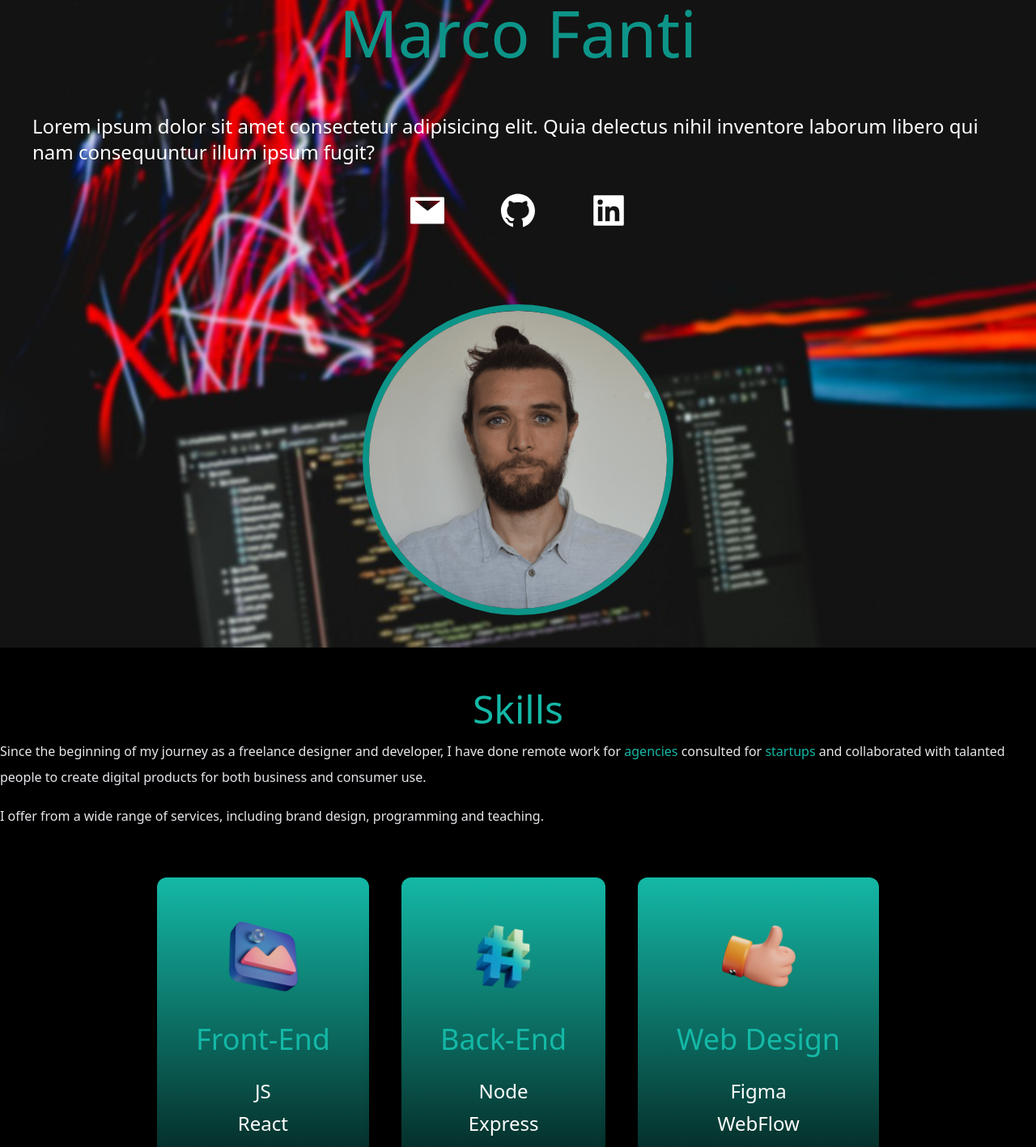
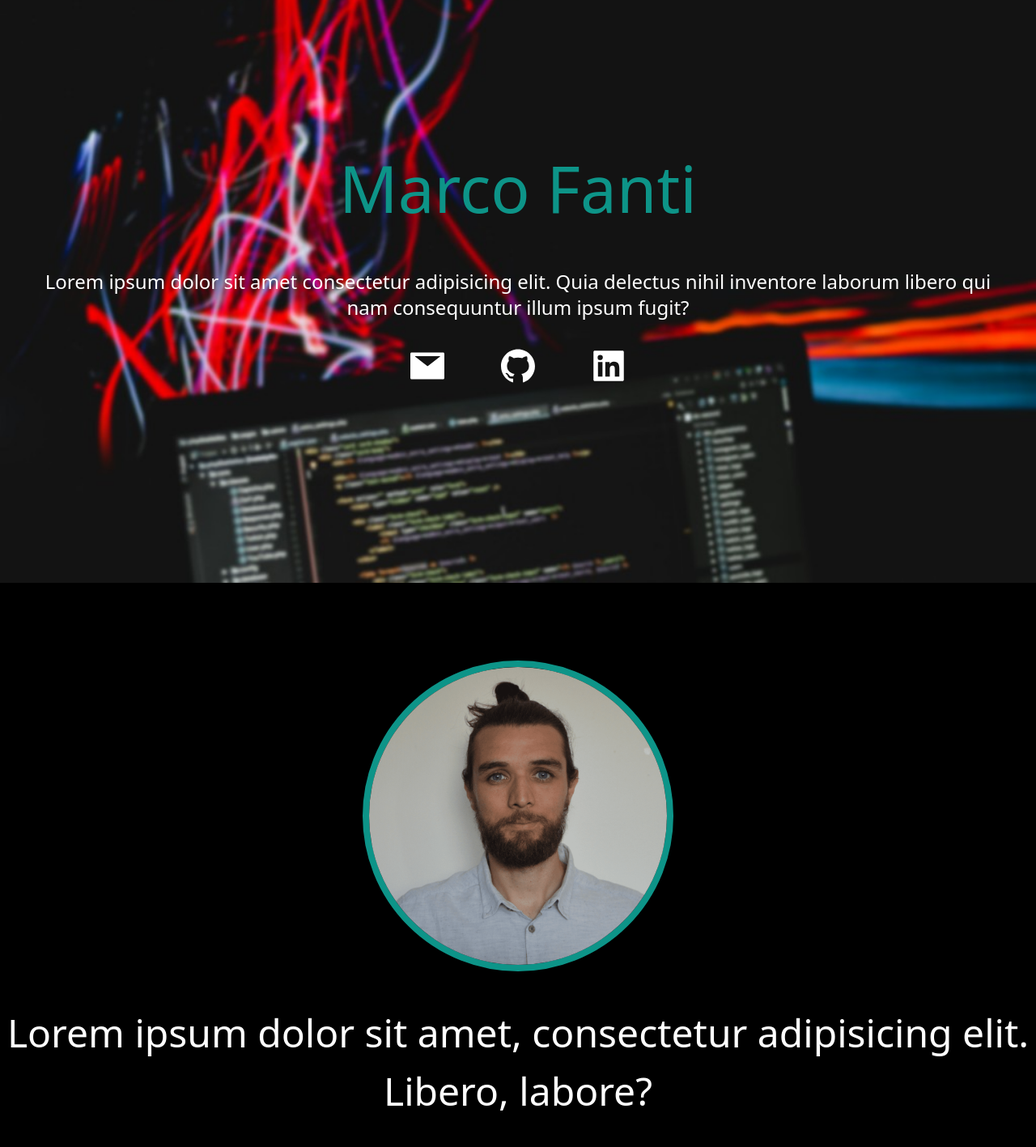
Before and after one commit to nanofanti/portfolio, a React (Vite) app: page / in a window 1280 px wide. Shown: the part 200-1617 px from the top of the page at 81% size. Built offline with nearby package versions, Linux system fonts and the light colour scheme.

Commit message:
added second parallax effect to skills section

```diff
--- a/src/App.jsx
+++ b/src/App.jsx
@@ -47,12 +47,15 @@ function App() {
               </li>
             </ul>
           </nav>
-          <div className="relative flex flex-col item-center justify-center p-10 bg-fixed bg-parallax bg-cover">
-            <p className="text-[5rem] text-center py-5 text-teal-600 font-medium">
+          <div className="h-screen relative flex flex-col item-center justify-center p-10 bg-fixed bg-parallax1 bg-cover">
+            <p
+              className="text-[5rem] text-center py-5 text-teal-600 font-medium"
+              data-aos="flip-up"
+            >
               Marco Fanti
             </p>
 
-            <p className="text-2xl py-5 leading-8 text-gray-800 dark:text-white">
+            <p className="text-2xl py-5 leading-8 text-center text-gray-800 dark:text-white">
               Lorem ipsum dolor sit amet consectetur adipisicing elit. Quia
               delectus nihil inventore laborum libero qui nam consequuntur illum
               ipsum fugit?
@@ -61,27 +64,47 @@ function App() {
               <AiFillMail
                 className=" transition duration-700 hover:scale-150
             dark:text-white"
+                data-aos="fade-right"
               />
               <a href="https://github.com/nanofanti" target="_blank">
-                <AiFillGithub className="transition duration-700 hover:scale-150 dark:text-white" />
+                <AiFillGithub
+                  className="transition duration-700 hover:scale-150 dark:text-white"
+                  data-aos="fade-down"
+                />
               </a>
               <a href="https://www.linkedin.com/in/marcofanti/" target="_blank">
-                <AiFillLinkedin className="transition duration-700 hover:scale-150 dark:text-white" />
+                <AiFillLinkedin
+                  className="transition duration-700 hover:scale-150 dark:text-white"
+                  data-aos="fade-left"
+                />
               </a>
             </div>
-            <div className="relative mx-auto rounded-full w-80 h-80 mt-20 overflow-hidden md:h-96 md:w-96 dark:border-8 border-teal-600">
+          </div>
+          <div className="h-[35rem] mt-24">
+            <div
+              className="relative mx-auto rounded-full  mt-20 overflow-hidden md:h-96 md:w-96 dark:border-8 border-teal-600"
+              data-aos="fade-up"
+            >
               <img
                 src="Mypic.png
-              "
+                "
                 className=" object-cover h-80 transition-all duration-300 hover:scale-110 md:h-96 md:w-96 "
                 alt=""
               />
             </div>
+            <h2
+              className="text-white text-center mt-10 text-[3rem]"
+              data-aos="fade-up"
+              data-aos-delay="300"
+            >
+              Lorem ipsum dolor sit amet, consectetur adipisicing elit. Libero,
+              labore?
+            </h2>
           </div>
         </section>
-        <section data-aos="fade-up">
+        <section className="bg-fixed bg-parallax2 bg-cover">
           <div className="mt-12">
-            <h3 className="text-5xl py-1 text-center mt-8 dark:text-teal-500">
+            <h3 className="text-[5rem] text-center py-5 text-teal-600 font-medium">
               Skills
             </h3>
             <p className="text-md py-2 leading-8 text-gray-800 dark:text-gray-200">
@@ -171,7 +194,7 @@ function App() {
         </section>
         <section data-aos="fade-up">
           <div>
-            <h3 className="text-5xl py-1 text-center dark:text-teal-500">
+            <h3 className="text-[5rem] text-center py-5 text-teal-600 font-medium">
               Works & ...Projects
             </h3>
             <p className="text-md py-2 leading-8 text-gray-800 dark:text-gray-200">
--- a/tailwind.config.js
+++ b/tailwind.config.js
@@ -8,7 +8,8 @@ export default {
         burtons: "burtons",
       },
       backgroundImage: {
-        parallax: "url('../public/parallax1.jpg')",
+        parallax1: "url('../public/parallax1.jpg')",
+        parallax2: "url('../public/parallax2.jpg')",
       },
     },
   },
```
Also changed, not shown: public/parallax2.jpg (added).
